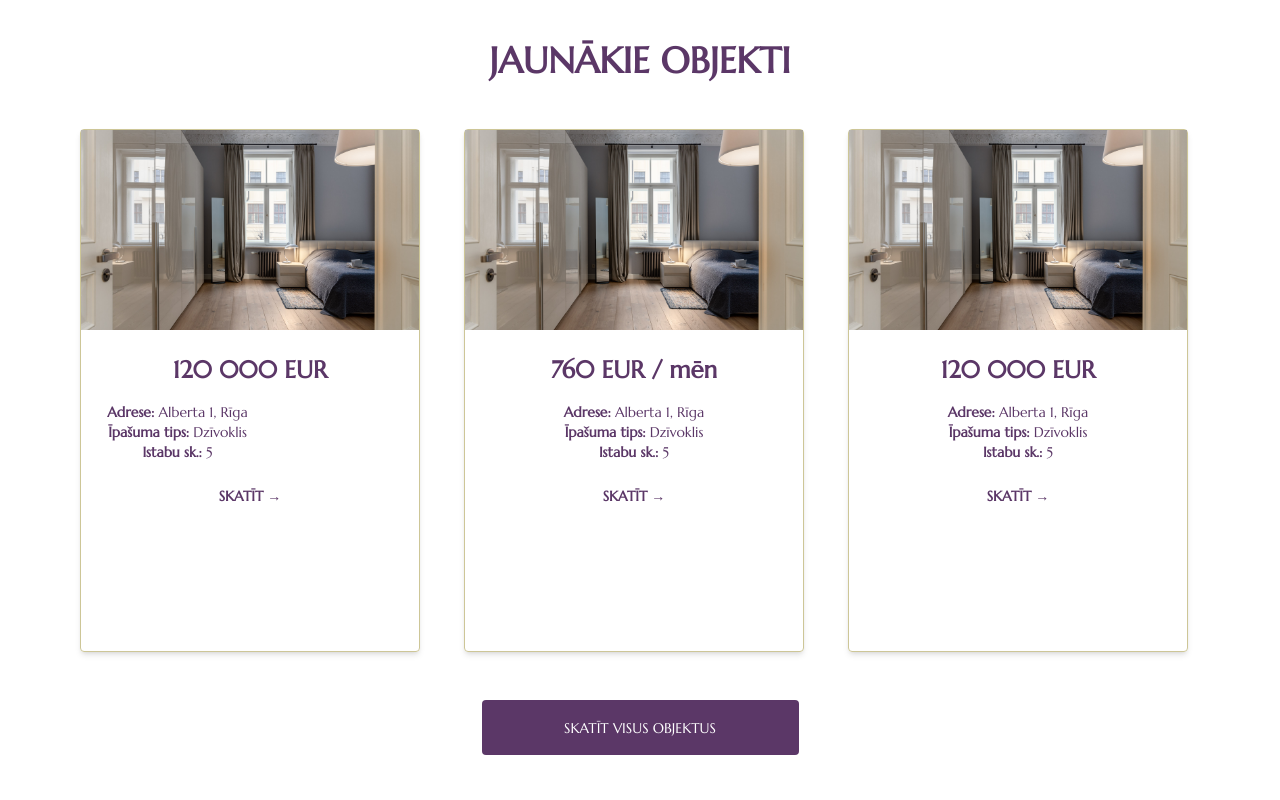
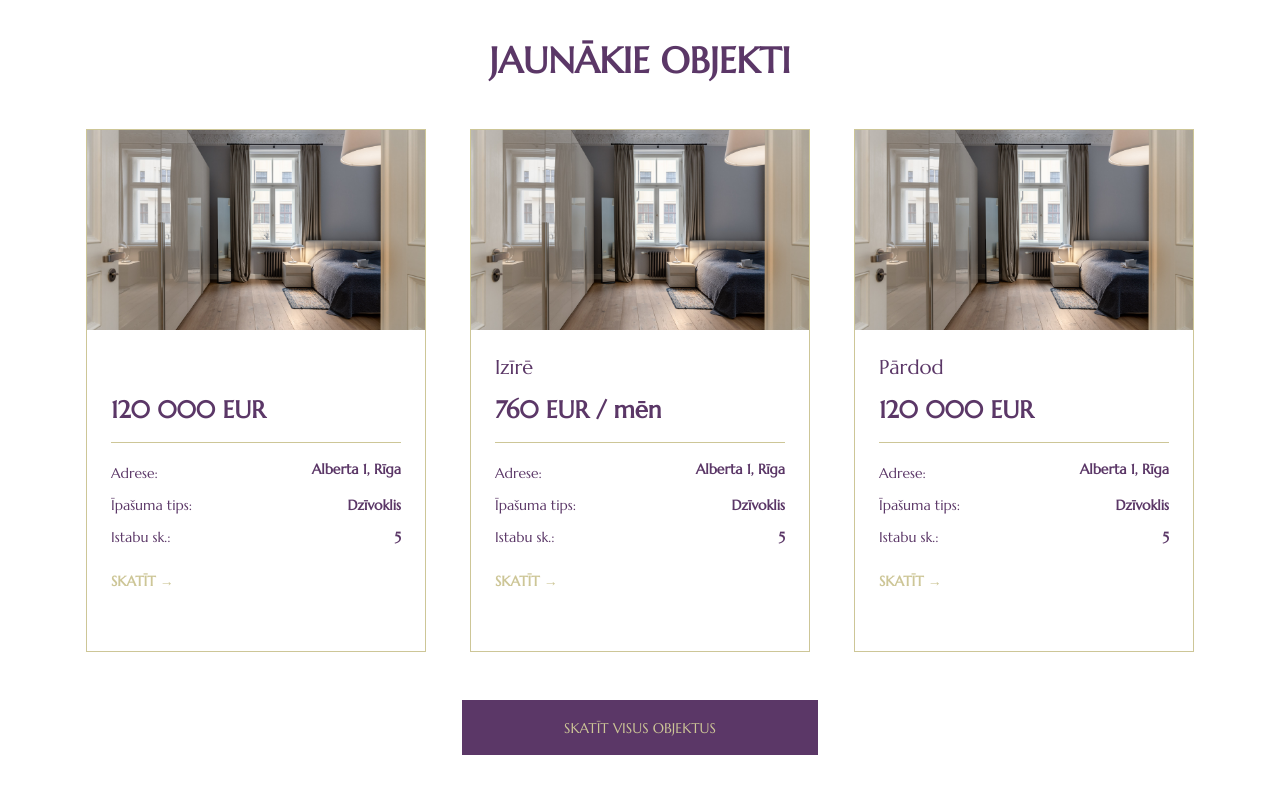
Before and after one commit to Mikelsons2003/GunaJasko, a React (Create React App) app: page / in a window 1280 px wide. Shown: the part 1800-2600 px from the top of the page. Built offline with nearby package versions, Linux system fonts and the light colour scheme.

Commit message:
first page

```diff
--- a/src/components/Website/Sakumlapa.js
+++ b/src/components/Website/Sakumlapa.js
@@ -21,18 +21,19 @@ function Sakumlapa() {
         <div className="mx-auto font-sans text-white">
             {/* Bilde */}
             <header className="bg-cover bg-center h-[812px] relative" style={{backgroundImage: `url(${BedroomImage})`}}>
-                <div className="absolute inset-0 bg-black bg-opacity-40"></div>
-                <div className="absolute top-4 w-full flex flex-col items-center">
+                {/* Overlay with pointer-events: none */}
+                <div className="absolute inset-0 bg-black bg-opacity-40 pointer-events-none"></div>
 
-                    {/* Header Sekcija */}
+                <div className="absolute top-4 w-full flex flex-col items-center z-10">
+                    {/* Header Section */}
                     <div className="w-full max-w-screen-xl mx-auto px-8 flex justify-between items-center">
-                        {/* Logo Sekcija */}
-                        <h1 className="text-3xl text-[#CDC697] font-marcellus tracking-wide">
+                        {/* Logo Section */}
+                        <h1 className="text-5xl text-[#CDC697] font-marcellus tracking-wide p-3">
                             GUNA JASKO
                         </h1>
 
-                        {/* Navigācija */}
-                        <nav className="flex space-x-8 text-white text-sm">
+                        {/* Navigation */}
+                        <nav className="flex space-x-8 text-white text-sm z-10">
                             <a href="#home"
                                className="hover:text-[#CDC697] transition duration-300 ease-in-out">SĀKUMS</a>
                             <a href="#about" className="hover:text-[#CDC697] transition duration-300 ease-in-out">PAR
@@ -47,13 +48,14 @@ function Sakumlapa() {
                         </nav>
                     </div>
 
-                    {/* Dzeltanā līnija*/}
+                    {/* Yellow Line */}
                     <div className="w-full max-w-screen-xl mx-auto px-8 mt-2">
                         <div className="border-b-[1px] border-[#CDC697]"></div>
                     </div>
                 </div>
-                {/* Teksts */}
-                <div className="absolute bottom-80 left-[22rem] text-white space-y-6">
+
+                {/* Text Section */}
+                <div className="absolute bottom-80 left-[22rem] text-white space-y-6 z-10">
                     <h2 className="text-4xl font-bold text-left">
                         NEKUSTAMO ĪPAŠUMU AĢENTS
                     </h2>
@@ -63,12 +65,13 @@ function Sakumlapa() {
                     </p>
                     <div className="text-left">
                         <button
-                            className="w-[317px] h-[55px] bg-[#5B3767] hover:bg-[#371243] transition duration-300 ease-in-out text-[#CDC697] font-medium hover:bg-opacity-90">
+                            className="w-[317px] h-[55px] bg-[#5B3767] hover:bg-[#371243] transition duration-300 ease-in-out text-[#CDC697] font-medium">
                             PIETEIKT ĪPAŠUMU
                         </button>
                     </div>
                 </div>
             </header>
+
 
             {/* about section */}
             <section className="bg-[#5B3767] text-white py-16">
@@ -142,7 +145,7 @@ function Sakumlapa() {
                         <div className="mt-12 text-left">
                             <button
                                 className="w-[317px] h-[55px] border border-[#CDC697] text-[#CDC697] hover:text-[#9C9150] hover:border-[#9C9150] transition duration-300 ease-in-out font-medium text-sm">
-                                SAZINĀTIES
+                                UZZINĀT VAIRĀK
                             </button>
                         </div>
                     </div>
@@ -150,113 +153,140 @@ function Sakumlapa() {
                     {/* Right Side: Image */}
                     <div className="lg:w-1/2 mt-10 lg:mt-0 flex justify-center">
                         <div className="">
-                        <img
+                            <div
                                 className="-top-28 bg-cover bg-center w-[558px] h-[837px] relative"
-                                style={{backgroundImage: `url(${GunaJasko})`}}
-                            />
+                                style={{backgroundImage: `url(${GunaJasko})`}}>
+                            </div>
                         </div>
                     </div>
                 </div>
             </section>
             {/* Newest objects */}
-            <section className="py-16 bg-white">
-                <div className="container mx-auto px-6 lg:px-20">
+            <section className="py-16 bg-white flex items-center justify-center min-h-screen">
+                <div className="container mx-auto px-6 lg:px-20 text-center">
                     {/* Heading */}
                     <h1 className="text-center text-[#5B3767] text-4xl font-bold mb-12">JAUNĀKIE OBJEKTI</h1>
 
                     {/* Card Grid */}
-                    <div className="grid grid-cols-1 md:grid-cols-3 gap-8">
+                    <div className="grid grid-cols-1 md:grid-cols-3 gap-8 justify-center">
                         {/* Card 1 */}
-                        <div className="border border-[#CDC697] rounded shadow-md w-[340px] h-[523px]">
+                        <div className="border border-[#CDC697] w-[340px] h-[523px] mx-auto">
                             <div className="w-full h-[200px] bg-gray-200">
                                 <img
                                     className="object-cover w-full h-full"
-                                    src={JaunakieObjekti} // replace with the actual image URL or import
+                                    src={JaunakieObjekti} // Replace with the actual image URL or import
                                     alt="Property Image"
                                 />
                             </div>
                             <div className="p-6">
-                                <h2 className="text-[#5B3767] text-2xl font-bold">120 000 EUR</h2>
-                                <div className="grid grid-cols-2">
-                                <ul className="mt-4 text-sm text-[#5B3767]">
-                                    <li>
-                                        <span className="font-bold">Adrese:</span> Alberta 1, Rīga
-                                    </li>
-                                    <li>
-                                        <span className="font-bold">Īpašuma tips:</span> Dzīvoklis
-                                    </li>
-                                    <li>
-                                        <span className="font-bold">Istabu sk.:</span> 5
-                                    </li>
-                                </ul>
+                                <div className="text-left mt-10">
+                                    <h2 className="text-[#5B3767] text-2xl font-bold mb-4">120 000 EUR</h2>
                                 </div>
-                                <a href="#" className="text-[#5B3767] text-sm font-bold mt-6 inline-flex items-center">
-                                    SKATĪT <span className="ml-1">&rarr;</span>
-                                </a>
+                                <div className="w-full max-w-screen-xl mx-auto mb-4">
+                                    <div className="border-b-[1px] border-[#CDC697]"></div>
+                                </div>
+                                {/* Two-Column Layout for Text */}
+                                <div className="grid grid-cols-2 text-sm text-[#5B3767] gap-y-2">
+                                    <span className="text-left py-1">Adrese:</span>
+                                    <span className="text-right font-bold">Alberta 1, Rīga</span>
+
+                                    <span className="text-left pb-1">Īpašuma tips:</span>
+                                    <span className="text-right font-bold">Dzīvoklis</span>
+
+                                    <span className="text-left">Istabu sk.:</span>
+                                    <span className="text-right font-bold">5</span>
+                                </div>
+
+                                <div className="text-left">
+                                    <a href="#"
+                                       className="text-[#CDC697] text-sm font-bold mt-6 inline-flex items-center">
+                                        SKATĪT <span className="ml-1">&rarr;</span>
+                                    </a>
+                                </div>
                             </div>
                         </div>
 
                         {/* Card 2 */}
-                        <div className="border border-[#CDC697] rounded shadow-md w-[340px] h-[523px]">
+                        <div className="border border-[#CDC697] w-[340px] h-[523px] mx-auto">
                             <div className="w-full h-[200px] bg-gray-200">
                                 <img
                                     className="object-cover w-full h-full"
-                                    src={JaunakieObjekti} // replace with the actual image URL or import
+                                    src={JaunakieObjekti} // Replace with the actual image URL or import
                                     alt="Property Image"
                                 />
                             </div>
                             <div className="p-6">
-                                <h2 className="text-[#5B3767] text-2xl font-bold">760 EUR / mēn</h2>
-                                <ul className="mt-4 text-sm text-[#5B3767]">
-                                    <li>
-                                        <span className="font-bold">Adrese:</span> Alberta 1, Rīga
-                                    </li>
-                                    <li>
-                                        <span className="font-bold">Īpašuma tips:</span> Dzīvoklis
-                                    </li>
-                                    <li>
-                                        <span className="font-bold">Istabu sk.:</span> 5
-                                    </li>
-                                </ul>
-                                <a href="#" className="text-[#5B3767] text-sm font-bold mt-6 inline-flex items-center">
-                                    SKATĪT <span className="ml-1">&rarr;</span>
-                                </a>
+                                <div className="text-left">
+                                    <h1 className="text-[#5B3767] text-xl mb-3">Izīrē</h1>
+                                    <h2 className="text-[#5B3767] text-2xl font-bold mb-4">760 EUR / mēn</h2>
+                                </div>
+                                <div className="w-full max-w-screen-xl mx-auto mb-4">
+                                    <div className="border-b-[1px] border-[#CDC697]"></div>
+                                </div>
+                                {/* Two-Column Layout for Text */}
+                                <div className="grid grid-cols-2 text-sm text-[#5B3767] gap-y-2">
+                                    <span className="text-left py-1">Adrese:</span>
+                                    <span className="text-right font-bold">Alberta 1, Rīga</span>
+
+                                    <span className="text-left pb-1">Īpašuma tips:</span>
+                                    <span className="text-right font-bold">Dzīvoklis</span>
+
+                                    <span className="text-left">Istabu sk.:</span>
+                                    <span className="text-right font-bold">5</span>
+                                </div>
+
+                                <div className="text-left">
+                                    <a href="#"
+                                       className="text-[#CDC697] text-sm font-bold mt-6 inline-flex items-center">
+                                        SKATĪT <span className="ml-1">&rarr;</span>
+                                    </a>
+                                </div>
                             </div>
                         </div>
 
                         {/* Card 3 */}
-                        <div className="border border-[#CDC697] rounded shadow-md w-[340px] h-[523px]">
+                        <div className="border border-[#CDC697] w-[340px] h-[523px] mx-auto">
                             <div className="w-full h-[200px] bg-gray-200">
                                 <img
                                     className="object-cover w-full h-full"
-                                    src={JaunakieObjekti} // replace with the actual image URL or import
+                                    src={JaunakieObjekti} // Replace with the actual image URL or import
                                     alt="Property Image"
                                 />
                             </div>
                             <div className="p-6">
-                                <h2 className="text-[#5B3767] text-2xl font-bold">120 000 EUR</h2>
-                                <ul className="mt-4 text-sm text-[#5B3767]">
-                                    <li>
-                                        <span className="font-bold">Adrese:</span> Alberta 1, Rīga
-                                    </li>
-                                    <li>
-                                        <span className="font-bold">Īpašuma tips:</span> Dzīvoklis
-                                    </li>
-                                    <li>
-                                        <span className="font-bold">Istabu sk.:</span> 5
-                                    </li>
-                                </ul>
-                                <a href="#" className="text-[#5B3767] text-sm font-bold mt-6 inline-flex items-center">
-                                    SKATĪT <span className="ml-1">&rarr;</span>
-                                </a>
+                                <div className="text-left">
+                                    <h1 className="text-[#5B3767] text-xl mb-3">Pārdod</h1>
+                                    <h2 className="text-[#5B3767] text-2xl font-bold mb-4">120 000 EUR</h2>
+                                </div>
+                                <div className="w-full max-w-screen-xl mx-auto mb-4">
+                                    <div className="border-b-[1px] border-[#CDC697]"></div>
+                                </div>
+                                {/* Two-Column Layout for Text */}
+                                <div className="grid grid-cols-2 text-sm text-[#5B3767] gap-y-2">
+                                    <span className="text-left py-1">Adrese:</span>
+                                    <span className="text-right font-bold">Alberta 1, Rīga</span>
+
+                                    <span className="text-left pb-1">Īpašuma tips:</span>
+                                    <span className="text-right font-bold">Dzīvoklis</span>
+
+                                    <span className="text-left">Istabu sk.:</span>
+                                    <span className="text-right font-bold">5</span>
+                                </div>
+
+                                <div className="text-left">
+                                    <a href="#"
+                                       className="text-[#CDC697] text-sm font-bold mt-6 inline-flex items-center">
+                                        SKATĪT <span className="ml-1">&rarr;</span>
+                                    </a>
+                                </div>
                             </div>
                         </div>
                     </div>
 
                     {/* Button */}
-                    <div className="text-center mt-12">
+                    <div className="mt-12 flex justify-center">
                         <button
-                            className="w-[317px] h-[55px] bg-[#5B3767] text-white font-medium text-sm rounded hover:bg-opacity-90 focus:outline-none focus:ring-2 focus:ring-[#CDC697]">
+                            className="w-[356px] h-[55px] bg-[#5B3767] text-[#CDC697] font-medium text-sm hover:bg-opacity-90 focus:outline-none focus:ring-2 focus:ring-[#CDC697]">
                             SKATĪT VISUS OBJEKTUS
                         </button>
                     </div>
@@ -265,17 +295,17 @@ function Sakumlapa() {
 
             {/* Atsauksmes Section */}
             <section>
-            <div className="flex justify-center items-center w-full h-[711px] absolute">
-                <div
-                    className="w-[1225px] h-[645px]"
-                    style={{
-                        backgroundImage: `url(${Vannasistaba})`,
-                        backgroundSize: 'contain', // Ensures the full image is visible without cropping
-                        backgroundRepeat: 'no-repeat',
-                        backgroundPosition: 'center',
-                    }}
-                ></div>
-            </div>
+                <div className="flex justify-center items-center w-full h-[711px] absolute">
+                    <div
+                        className="w-[1225px] h-[645px]"
+                        style={{
+                            backgroundImage: `url(${Vannasistaba})`,
+                            backgroundSize: 'contain', // Ensures the full image is visible without cropping
+                            backgroundRepeat: 'no-repeat',
+                            backgroundPosition: 'center',
+                        }}
+                    ></div>
+                </div>
                 {/* Background Image */}
                 <div className="absolute inset-0"></div>
 
@@ -369,7 +399,7 @@ function Sakumlapa() {
                     {/* Form */}
                     <div className="flex justify-center items-center">
                         <form className="">
-                        <div className="grid grid-cols-2 gap-y-12 gap-x-6">
+                            <div className="grid grid-cols-2 gap-y-12 gap-x-6">
                                 {/* Vārds (First Name) */}
                                 <div className="w-[320px]">
                                     <input
```
